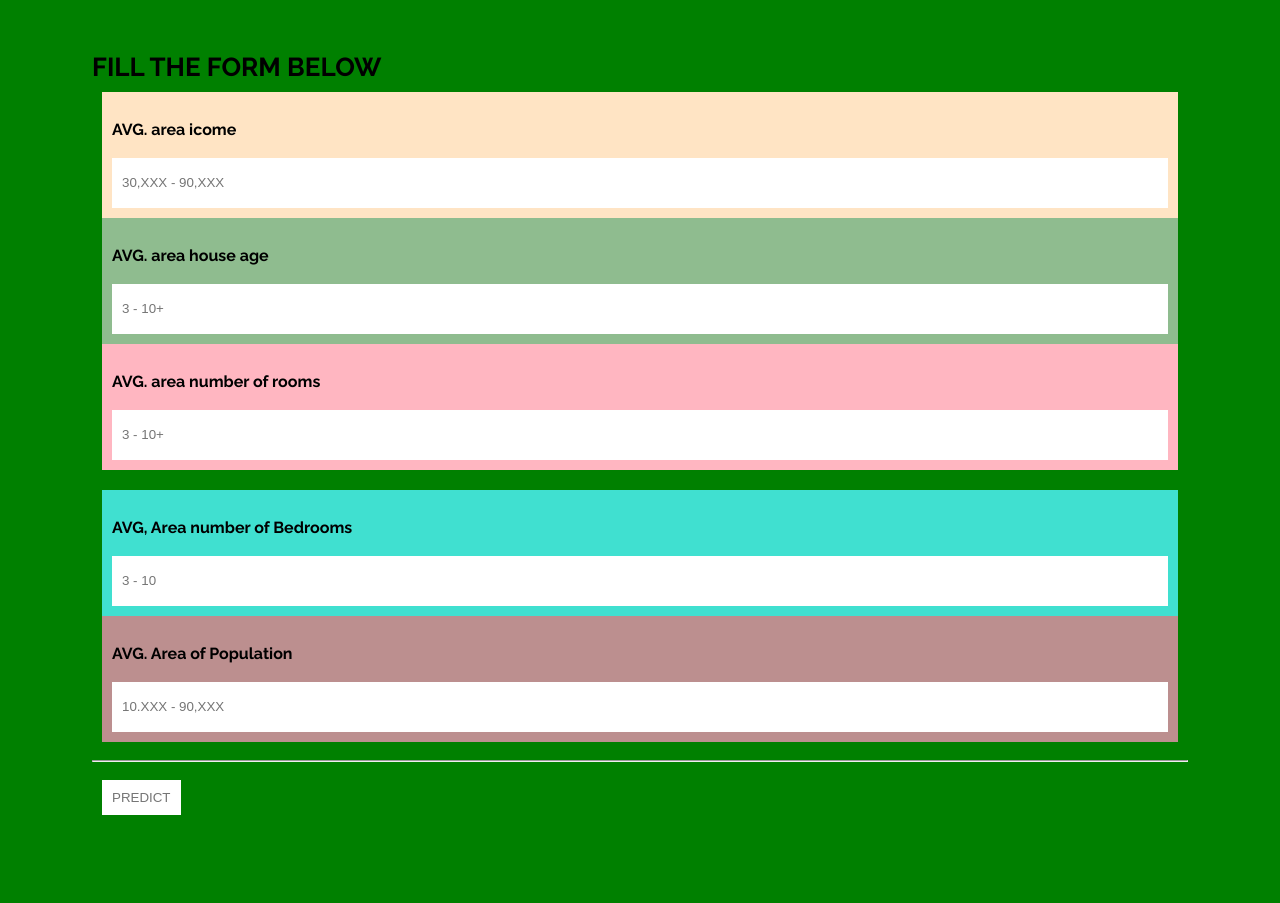
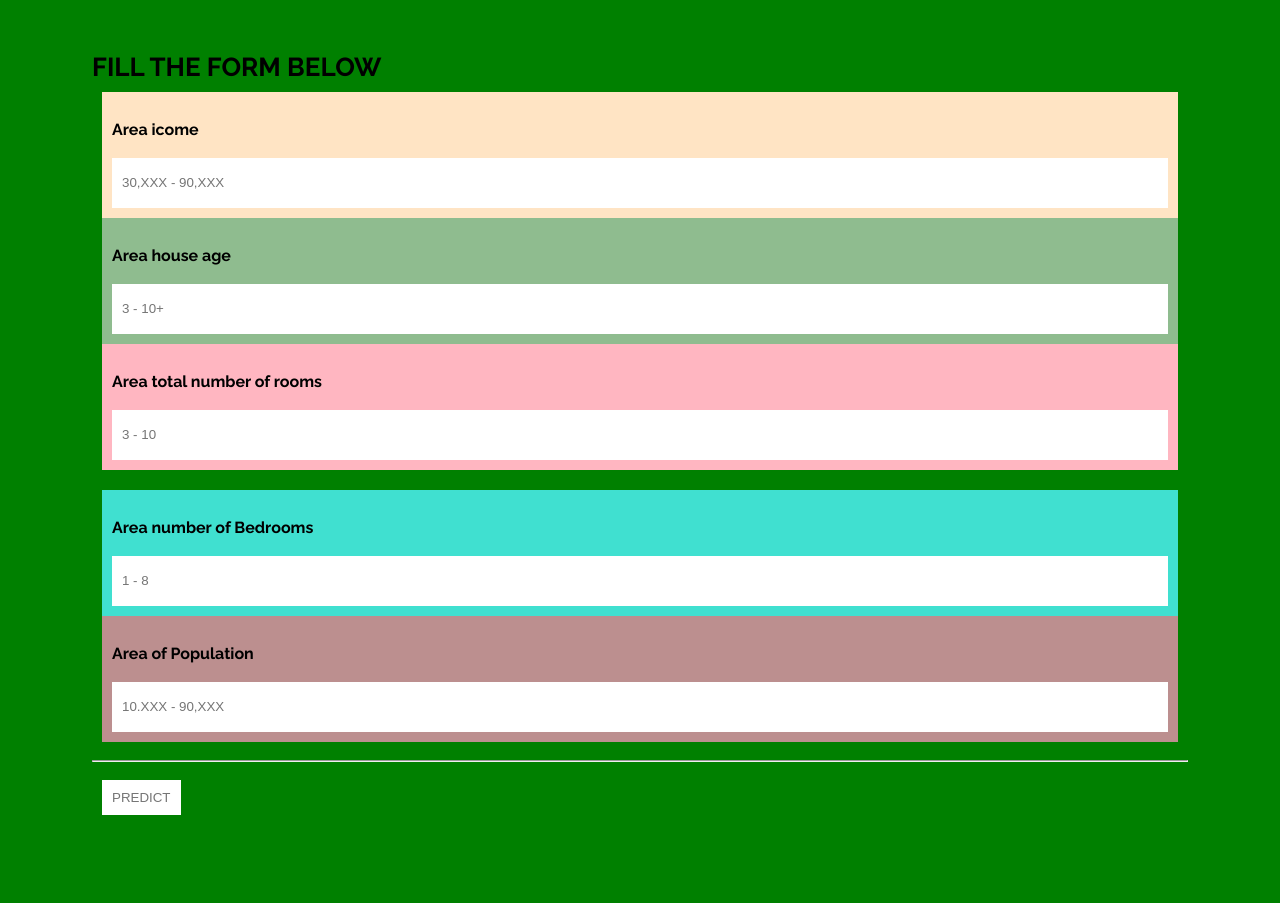
Before and after one commit to MadukaPcm/housepricing, a Django app: page / in a window 1280 px wide. Shown: the part 122-1025 px from the top of the page. Run offline with Django 3.2, Linux system fonts and the light colour scheme; some web fonts are replaced.

Commit message:
modifications

```diff
--- a/pricePredict/views.py
+++ b/pricePredict/views.py
@@ -1,4 +1,5 @@
 from django.shortcuts import render,redirect
+from django.contrib import messages
 import pickle
 from django.conf import settings
 import os
@@ -17,6 +18,7 @@ import numpy as np
 # Create your views here.
 def PredictionPageView(request):
     price = ""
+    errormsg = "Entered value is out or range."
 
     if request.method == "POST":
         try:
@@ -39,6 +41,10 @@ def PredictionPageView(request):
         except Exception as e:
             print(e)
 
+        if var3 < var4:
+            messages.info(request,'The bedroom number should be \nLess than total number of rooms')
+            return redirect('PredictionPage_url')
+
         try:
             # filename = 'model/my_model.pkl'
             # get_my_model = pickle.load(open(filename, 'rb'))
@@ -50,7 +56,6 @@ def PredictionPageView(request):
             print(e)
 
         try:
-            errormsg = "Entered value is out or range."
             pric = "The house predicted price is Tsh: "+str(pred)+"/="
             if pred > 0:
                 price = pric
--- a/templates/pages/predictionPage.html
+++ b/templates/pages/predictionPage.html
@@ -59,26 +59,26 @@
                         {% csrf_token %}
                         <div class="row">
                             <div class="col-sm-2" style="background-color:Bisque;, color:black;">
-                                <p style="color:black"><b>AVG. area icome</b></p>
+                                <p style="color:black"><b>Area icome</b></p>
                                 <input type="text" name="n1" placeholder="30,XXX - 90,XXX" required>
                             </div>
                             <div class="col-sm-4" style="background-color:DarkSeaGreen;, color:black">
-                                <p style="color:black"><b>AVG. area house age</b></p>
+                                <p style="color:black"><b>Area house age</b></p>
                                 <input type="text" name="n2" placeholder="3 - 10+" required>
                             </div>
                             <div class="col-sm-4" style="background-color:LightPink;, color:black">
-                                <p style="color:black"><b>AVG. area number of rooms</b></p>
-                                <input type="text" name="n3" placeholder="3 - 10+" required>
+                                <p style="color:black"><b>Area total number of rooms</b></p>
+                                <input type="text" name="n3" placeholder="3 - 10" required>
                             </div>
                         </div>
 
                         <div class="row">
                             <div class="col-sm-4" style="background-color:Turquoise;">
-                                <p style="color:black"><b>AVG, Area number of Bedrooms</b></p>
-                                <input type="text" name="n4" placeholder="3 - 10" required>
+                                <p style="color:black"><b>Area number of Bedrooms</b></p>
+                                <input type="text" name="n4" placeholder="1 - 8" required>
                             </div>
                             <div class="col-sm-4" style="background-color:RosyBrown;">
-                                <p style="color:black"><b>AVG. Area of Population</b></p>
+                                <p style="color:black"><b>Area of Population</b></p>
                                 <input type="text" name="n5" placeholder="10.XXX - 90,XXX" required>
                             </div>
                         </div>
@@ -89,6 +89,14 @@
                         </div>
                   </form>
 
+                  {% if messages %}
+                    {% for message in messages %}
+                        <div class="alert alert-info">
+                            {{ message }}
+                        </div>
+                    {% endfor %}
+                  {% endif %}
+
                   {% if request.method == "POST" %}
                   <div class="row">
                     {% if result %}
@@ -96,6 +104,7 @@
                     {% endif %}
                   </div>
                   {% endif %}
+
                 </div>
 		</div>
     </div>
```
